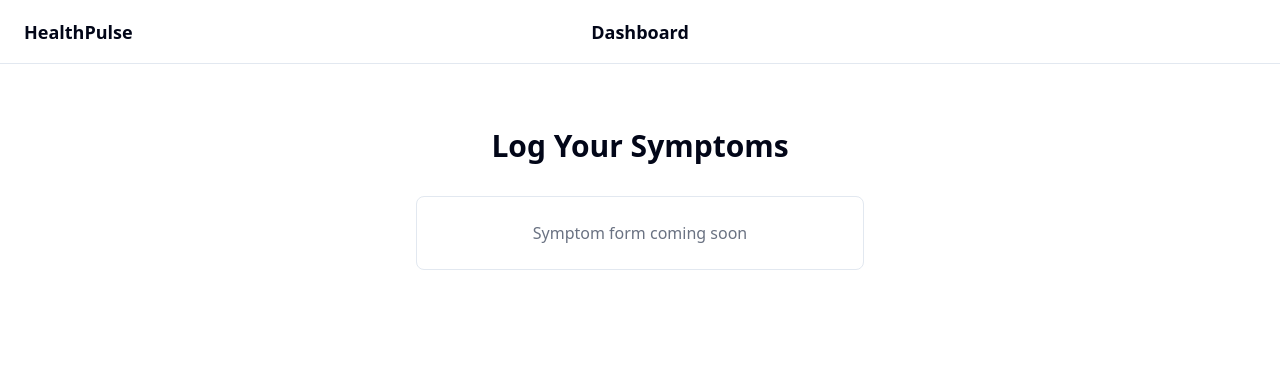
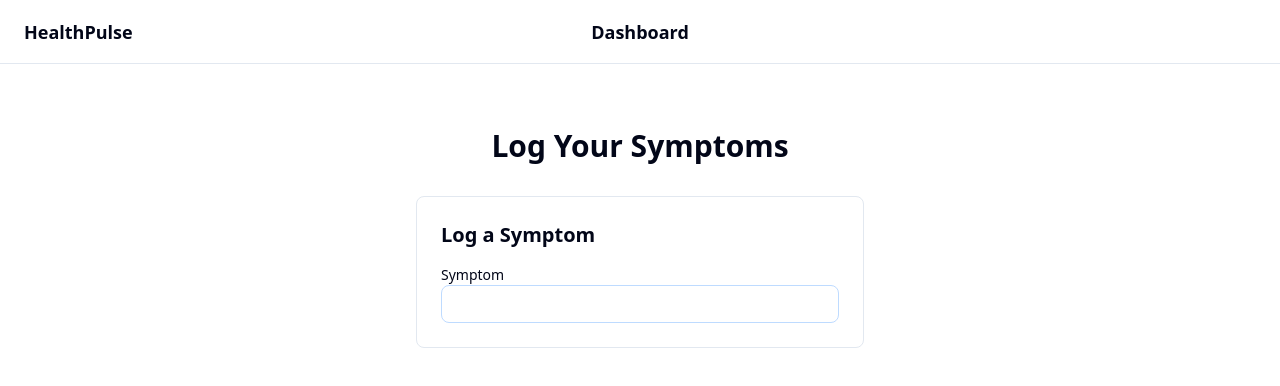
Before and after one commit to DevAnnafi/HealthPulse, a Next.js app: page /symptoms in a window 1280 px wide. Shown: the top 386 px of the page. Built offline with nearby package versions, Linux system fonts and the light colour scheme.

Commit message:
feat: Added Logging Symptom field

```diff
--- a/src/components/ui/forms/SymptomForm.tsx
+++ b/src/components/ui/forms/SymptomForm.tsx
@@ -1,7 +1,39 @@
+"use client";
+
+import {useState} from 'react';
+
 export default function SymptomForm() {
     return (
-      <div className="w-full max-w-md border rounded-md p-6 text-center text-gray-500">
-        Symptom form coming soon
-      </div>
+      <form className="w-full max-w-md border rounded-md p-6">
+        <h2 className="text-xl font-semibold mb-4">
+            Log a Symptom
+        </h2>
+
+        <label htmlFor="symptom" className="block text-sm font-medium ">
+            Symptom
+
+        </label>
+        <input
+            id="symptom"
+            name="symptom"
+            type="text"
+            className="
+                w-full
+                rounded-md
+                border
+                border-blue-200
+                bg-white
+                px-3
+                py-2
+                text-sm
+                text-gray-900
+                focus:outline-none
+                focus:ring-2
+                focus:ring-blue-400
+                focus:border-blue-400
+            "
+            />
+
+      </form>
     );
   }
```
